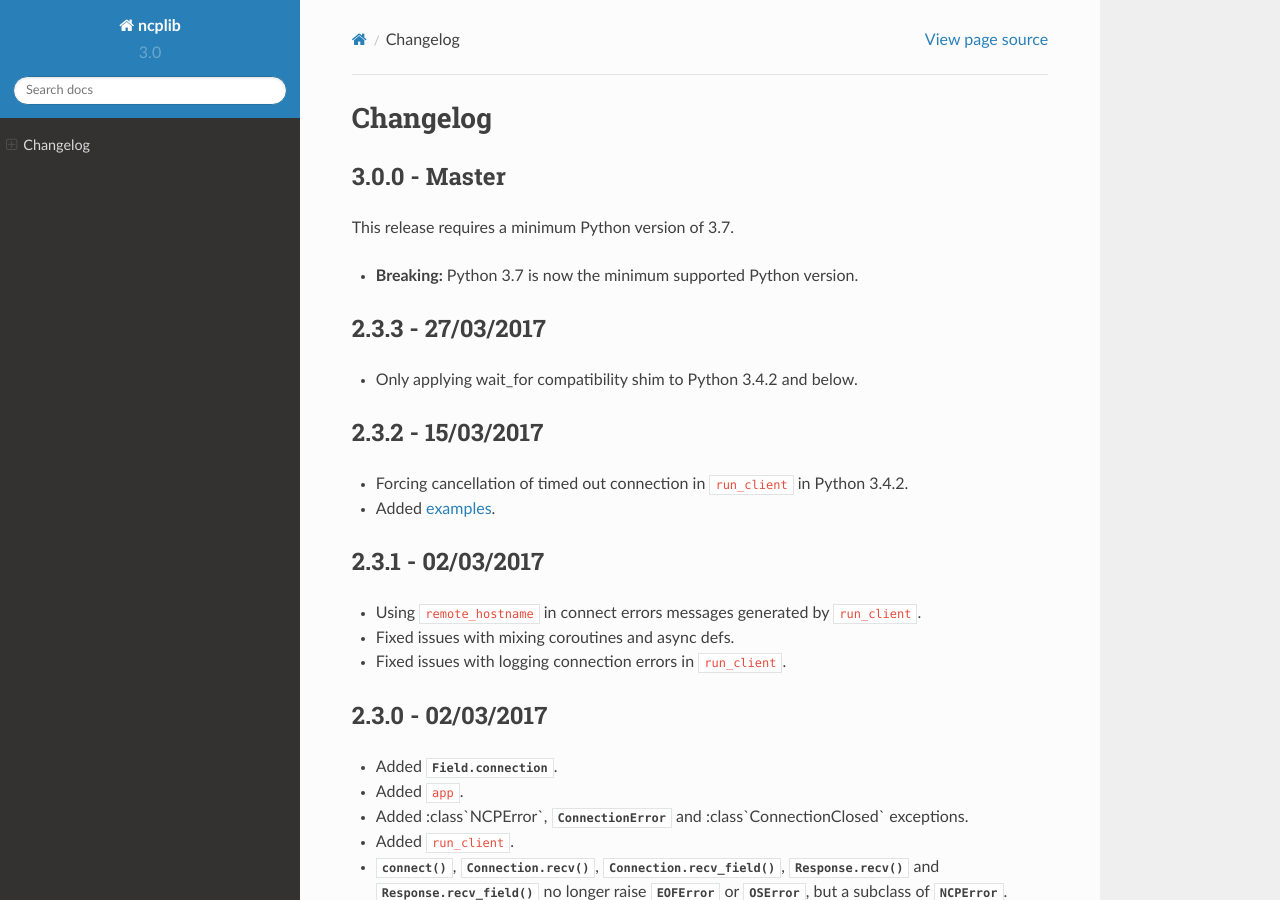
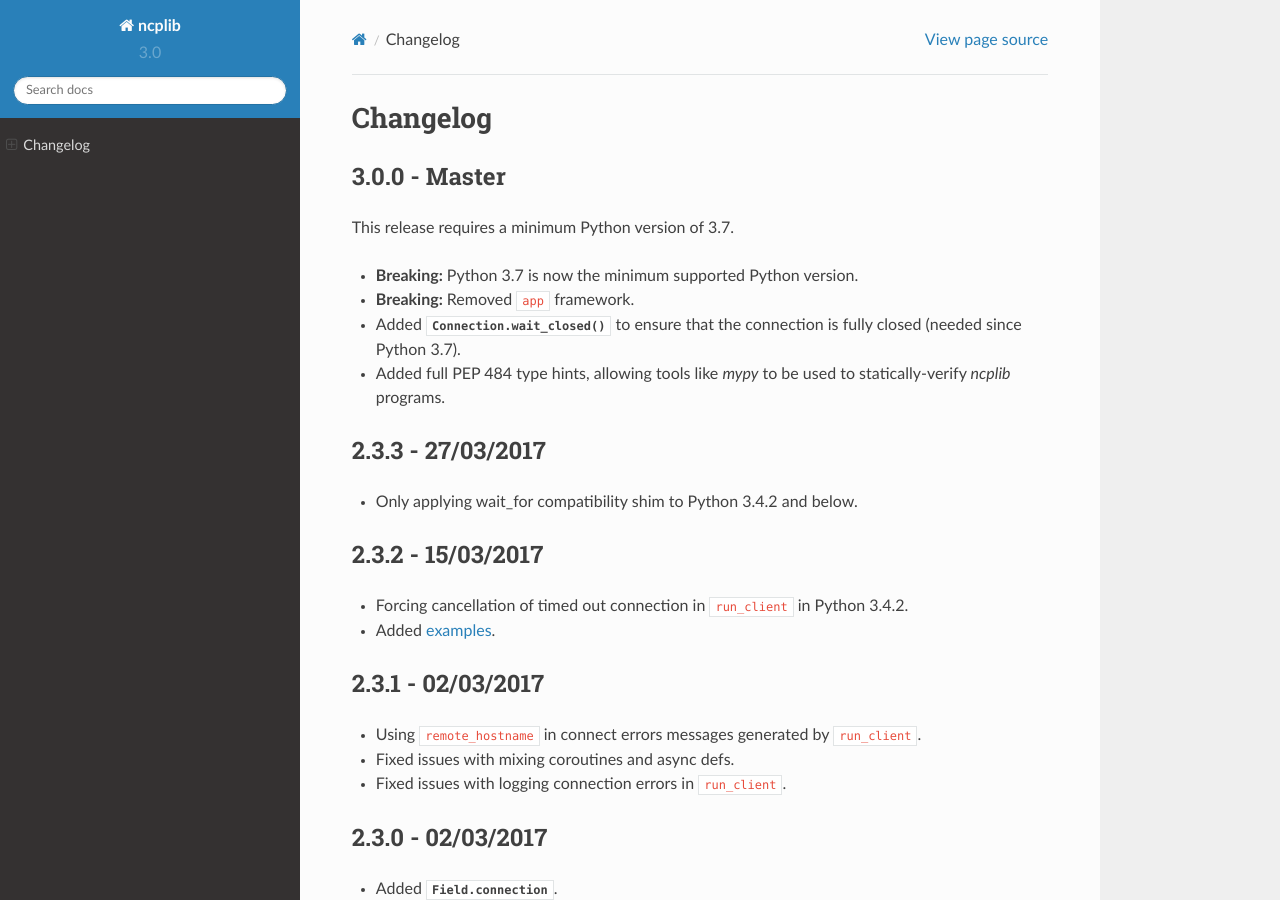
Before and after one commit to CRFS/python3-ncplib, a Sphinx documentation site: the page built from docs/changelog.rst, in a window 1280 px wide and 900 px high. Built offline with Sphinx 7.4.7 and the Read the Docs theme 2.0.0, drawn with Linux system fonts in a browser that asks for light colours.

Commit message:
Updating changelog

```diff
--- a/docs/changelog.rst
+++ b/docs/changelog.rst
@@ -10,6 +10,9 @@ Changelog
 This release requires a minimum Python version of 3.7.
 
 -   **Breaking:** Python 3.7 is now the minimum supported Python version.
+-   **Breaking:** Removed ``app`` framework.
+-   Added :meth:`Connection.wait_closed` to ensure that the connection is fully closed (needed since Python 3.7).
+-   Added full PEP 484 type hints, allowing tools like `mypy` to be used to statically-verify `ncplib` programs.
 
 
 2.3.3 - 27/03/2017
```
